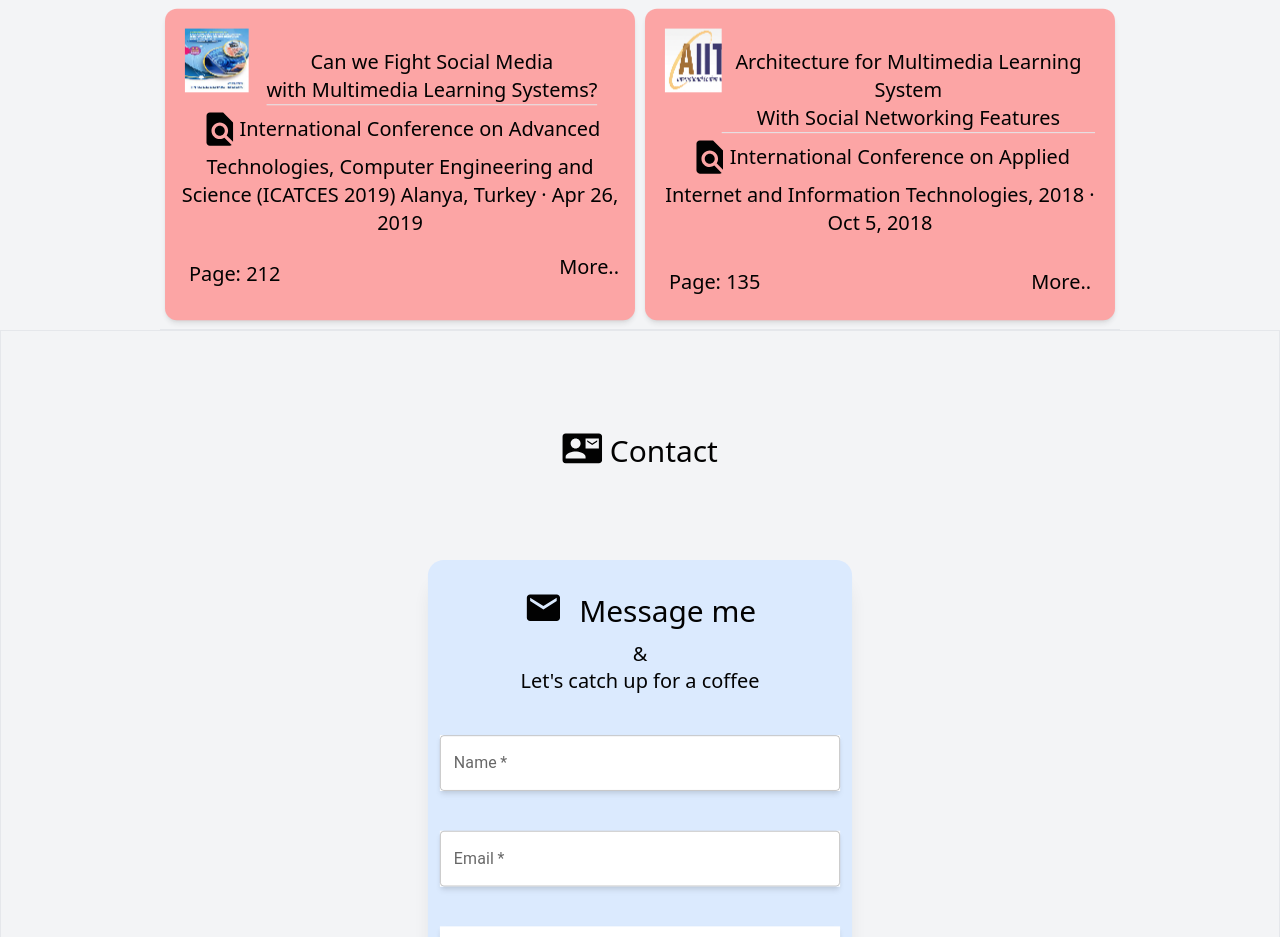
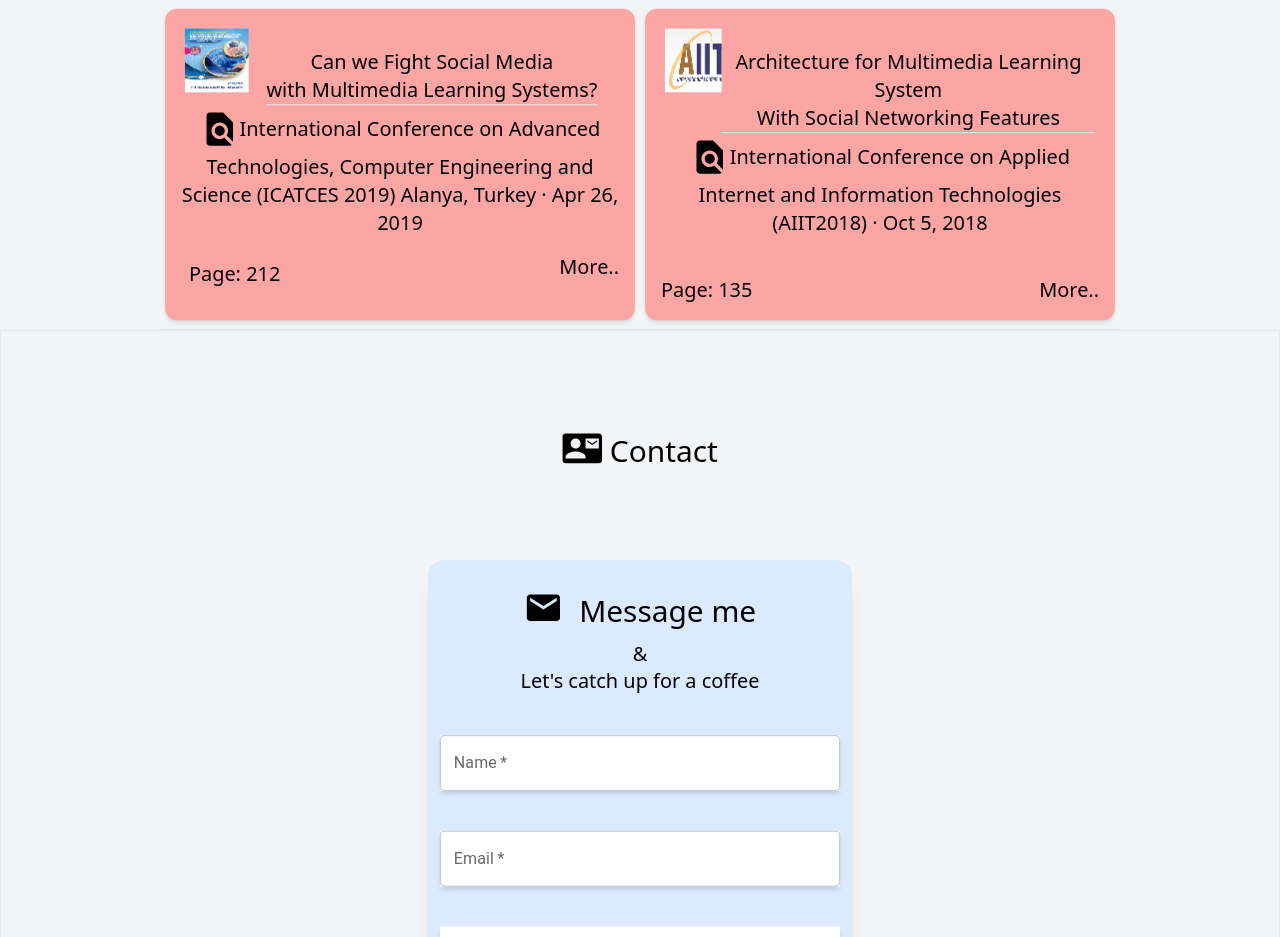
Before and after one commit to ivanveselinov/Portfolio, a React (Create React App) app: page / in a window 1280 px wide. Shown: the part 7340-8277 px from the top of the page. Built offline with nearby package versions, Linux system fonts and the light colour scheme.

Commit message:
POR-11:Improved Publications container

```diff
--- a/src/components/education/ContainerEdu.js
+++ b/src/components/education/ContainerEdu.js
@@ -153,9 +153,9 @@ function ContainerEdu() {
                      </p>
                    </div>
 
-                   <p className={Paragraph}><FindInPageIcon sx ={{ fontSize: 40 }} className={iconsPub}/>International Conference on Applied Internet and Information Technologies, 2018 · Oct 5, 2018</p>
-                            <br></br>
-                   <div className="flex justify-between p-2 ">
+                   <p className={Paragraph}><FindInPageIcon sx ={{ fontSize: 40 }} className={iconsPub}/>International Conference on Applied Internet and Information Technologies (AIIT2018) · Oct 5, 2018</p>
+                    <br></br>
+                   <div className="flex justify-between mt-4 ">
                    <p className="text-center text-xl ">Page: 135</p>
                    <a href="http://www.tfzr.rs/aiit/archive/Proceedings_AIIT2018.pdf " target="_blank" className="text-center text-xl ">More..</a>
                    </div>
```
